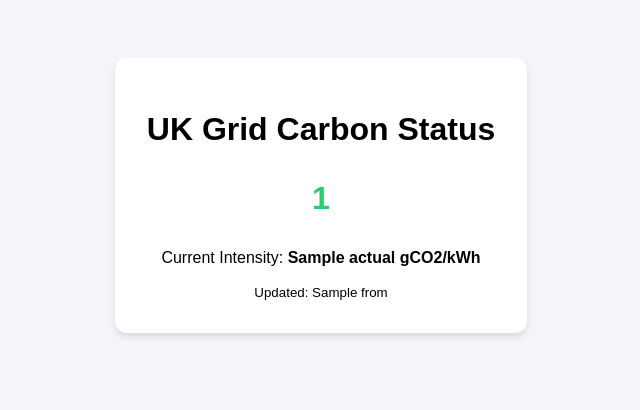
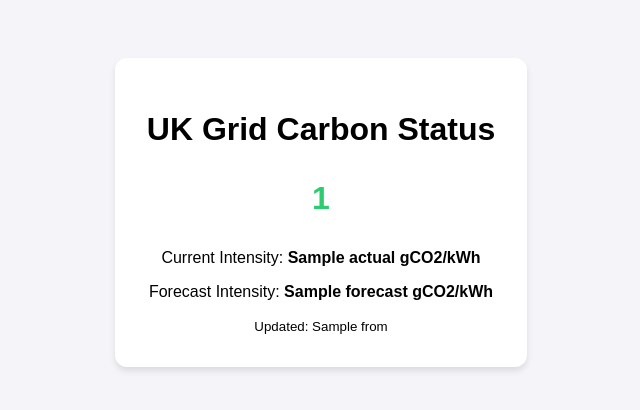
Before and after one commit to andydotjs/wk1-carbon-tracker, a Flask app: page / in a window 1280 px wide. Shown: the top 410 px of the page, without its empty margins (319-959 px from the left). Run offline with Flask 3, Linux system fonts and the light colour scheme; a database or web service that is not in the repository returns one stand-in record (values such as "Sample title"); data that the repository does not hold is empty.

Commit message:
Add forecasst v3

```diff
--- a/templates/index.html
+++ b/templates/index.html
@@ -14,7 +14,7 @@
         <h1>UK Grid Carbon Status</h1>
         <p class="status {{ stats.index }}">{{ stats.index }}</p>
         <p>Current Intensity: <strong>{{ stats.actual }} gCO2/kWh</strong></p>
-
+        <p>Forecast Intensity: <strong>{{ stats.forecast }} gCO2/kWh</strong></p>
         <small>Updated: {{ stats.period }}</small>
     </div>
 </body>
```
